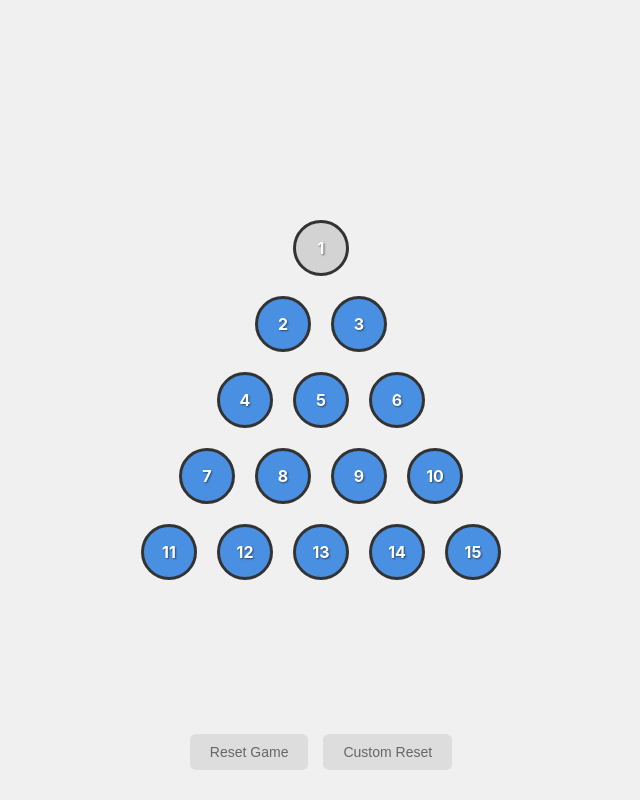
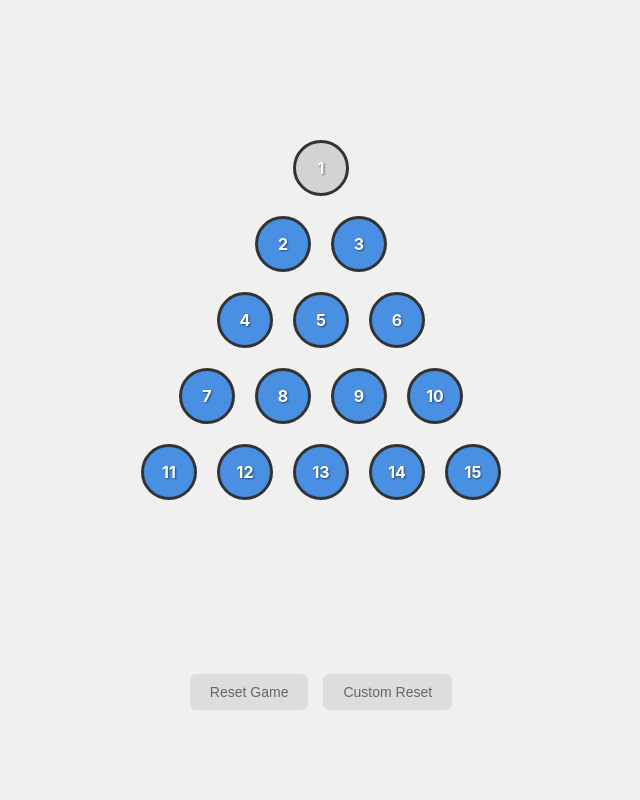
Before and after one commit to chrisscastaneda/hop-dot, a Vue app: page / in a window 1280 px wide. Shown: the whole page, without its empty margins (319-959 px from the left). Built offline with nearby package versions, Linux system fonts and the light colour scheme.

Commit message:
small updates

```diff
--- a/index.html
+++ b/index.html
@@ -1,6 +1,14 @@
 <!DOCTYPE html>
 <html>
 <head>
+  <script async src="https://www.googletagmanager.com/gtag/js?id=G-CVRD0NHW10"></script>
+  <script>
+    window.dataLayer = window.dataLayer || [];
+    function gtag(){dataLayer.push(arguments);}
+    gtag('js', new Date());
+
+    gtag('config', 'G-CVRD0NHW10');
+  </script>
   <meta charset="UTF-8">
   <meta name="viewport" content="width=device-width, initial-scale=1.0">
   <title>Dot App</title>
--- a/src/App.vue
+++ b/src/App.vue
@@ -292,6 +292,7 @@
   flex-direction: column;
   align-items: center;
   gap: 10px;
+  transform: translateY(-10vh);
 }
 
 .row {
@@ -312,7 +313,7 @@
 
 .instruction-message {
   position: absolute;
-  bottom: 90px;
+  bottom: 150px;
   font-size: 18px;
   color: #555;
   text-align: center;
@@ -320,7 +321,7 @@
 
 .button-container {
   position: absolute;
-  bottom: 30px;
+  bottom: 90px;
   display: flex;
   gap: 15px;
 }
```
Also changed, not shown: 4 other files (tests, documents, lock files or other folders).
